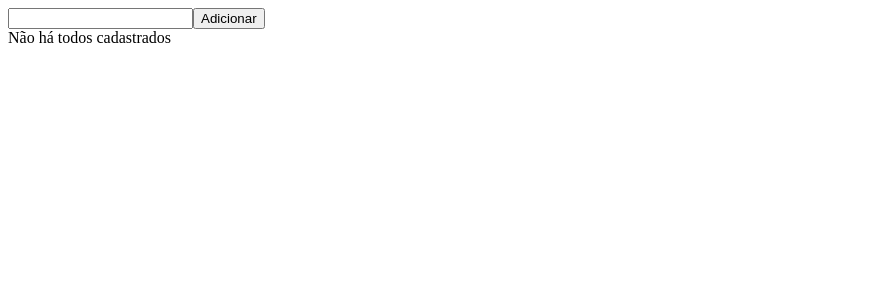
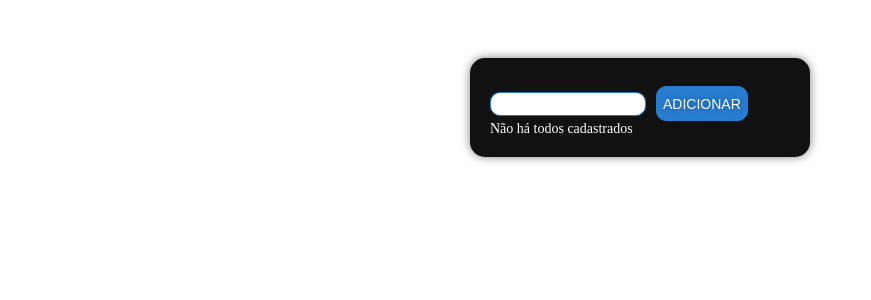
Before and after one commit to kauakirchner/drag-and-drop-todo-list, a React (Vite) app: page / in a window 1280 px wide. Shown: the top 300 px of the page, without its empty margins (0-871 px from the left). Built offline with nearby package versions, Linux system fonts and the light colour scheme.

Commit message:
add styles, and sorting todos  by word size

```diff
--- a/src/components/pages/Todo.jsx
+++ b/src/components/pages/Todo.jsx
@@ -1,5 +1,5 @@
 import React, { useState } from "react";
-import { Container } from "../../styles/components/styles";
+import { Container, DeleteTodo, CardAllTodos, CardText, AddTodo, TodoContainer, InputField  } from "../../styles/components/styles";
 
 const Todo = () => {
     const [inputValueTodos, setInputValueTodos] = useState('');
@@ -10,6 +10,10 @@ const Todo = () => {
         setInputValueTodos('');
     }
 
+    const sortedTodos = allTodos.sort((x, y) => {
+        return x.value.length - y.value.length
+    })
+
     const removeTodo = (idTodo) => {
         const filteredTodos = allTodos.filter(todo => todo.id !== idTodo);
         setAllTodos(filteredTodos);
@@ -17,22 +21,28 @@ const Todo = () => {
 
     return (
         <Container>
+            <CardAllTodos>
                 <div className="inpt-group">
-                <input type="text" value={inputValueTodos} onChange={event => setInputValueTodos(event.target.value)} />
-                <button onClick={addTodo}>Adicionar</button>
+                    <InputField type="text" value={inputValueTodos} onChange={event => setInputValueTodos(event.target.value)} />
+                    <AddTodo onClick={addTodo}>ADICIONAR</AddTodo>
                 </div>
-            {allTodos.length > 0 ? (
-                allTodos.map(todo => (
+                {sortedTodos.length > 0 ? (
+                    sortedTodos.map(todo => (
                         <Container key={todo.id}>
-                        { todo.value }
-                        <button onClick={() => removeTodo(todo.id)}>X</button>
+                            <TodoContainer>
+                                <CardText>{ todo.value }</CardText>
+                                <DeleteTodo onClick={() => removeTodo(todo.id)}>X</DeleteTodo>
+                            </TodoContainer>
                         </Container>
                     ))
                 ) : (
                     <Container>
+                        <CardText>
                             Não há todos cadastrados
+                        </CardText>
                     </Container>
                 )}
+            </CardAllTodos>
         </Container>
     )
 }
--- a/src/styles/components/styles.js
+++ b/src/styles/components/styles.js
@@ -5,4 +5,74 @@ const Container = styled.div`
     flex-direction: column;
 `
 
-export { Container }
+const DeleteTodo = styled.button`
+    border: none;
+    border-radius: 20px;
+    color: #fff;
+    background-color: red;
+    width: 25px;
+    font-size: 15px;
+
+    &&:hover {
+        transform: scale(1.025);
+    }
+`
+const CardText = styled.span`
+    color: #fff;
+    font-size: 14px;
+`
+
+const CardAllTodos = styled.div`
+    width: 300px;
+    max-width: 100%;
+    max-height: 100%;
+    padding: 20px;
+    margin: 50px auto;
+    border-radius: 15px;
+    box-shadow: 0px 0px 10px rgba(0, 0, 0, 0.5);
+    background-color: #111;
+    animation: fade-in-animation;
+    animation-duration: 2.25s;
+`
+
+const AddTodo = styled.button`
+    margin-top: 8px;
+    font-size: 14px;
+    text-shadow: 0px 0px 5px rgb(0, 0, 0, .35);
+    color: #fff;
+    background-color: #287CD0;
+    font-weight: 500;
+    font-size: 14px;
+    text-shadow: 0px 0px 5px rgb(0 0 0 / 35%);
+    transition: 0.3s ease-in-out;
+    border: 1px solid #287CD0;
+    height: 35px;
+    border-radius: 10px;
+    margin-left: 10px;
+
+    &&:hover {
+        transform: scale(1.030);
+        background-color: #288CD0;
+    }
+`
+const TodoContainer = styled.div`
+    display: flex;
+    justify-content: space-between;
+    width: 100%;
+    margin-bottom: 10px;
+    padding: 10px 10px;
+`
+
+const InputField = styled.input`
+    width: 50%;
+    height: 20px;
+    border-radius: 10px;
+    border: 1px solid #287CD0;
+
+    &&:focus {
+        outline: 1px solid #287CD0;
+        transform: scale(1.016);
+    }
+`
+
+export { Container, DeleteTodo, CardAllTodos, CardText, AddTodo, TodoContainer, InputField }
```
Lines whose indentation alone changed are shown as unchanged.
